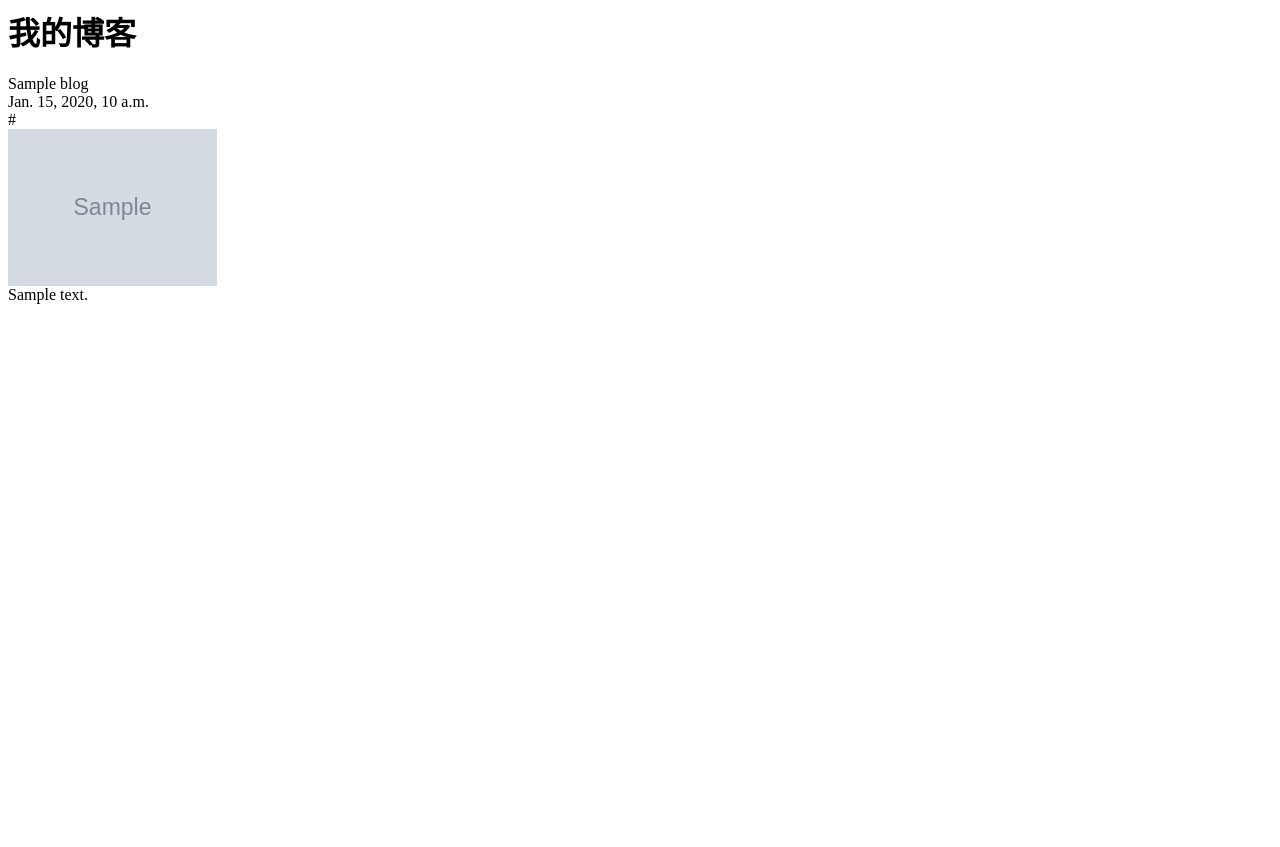
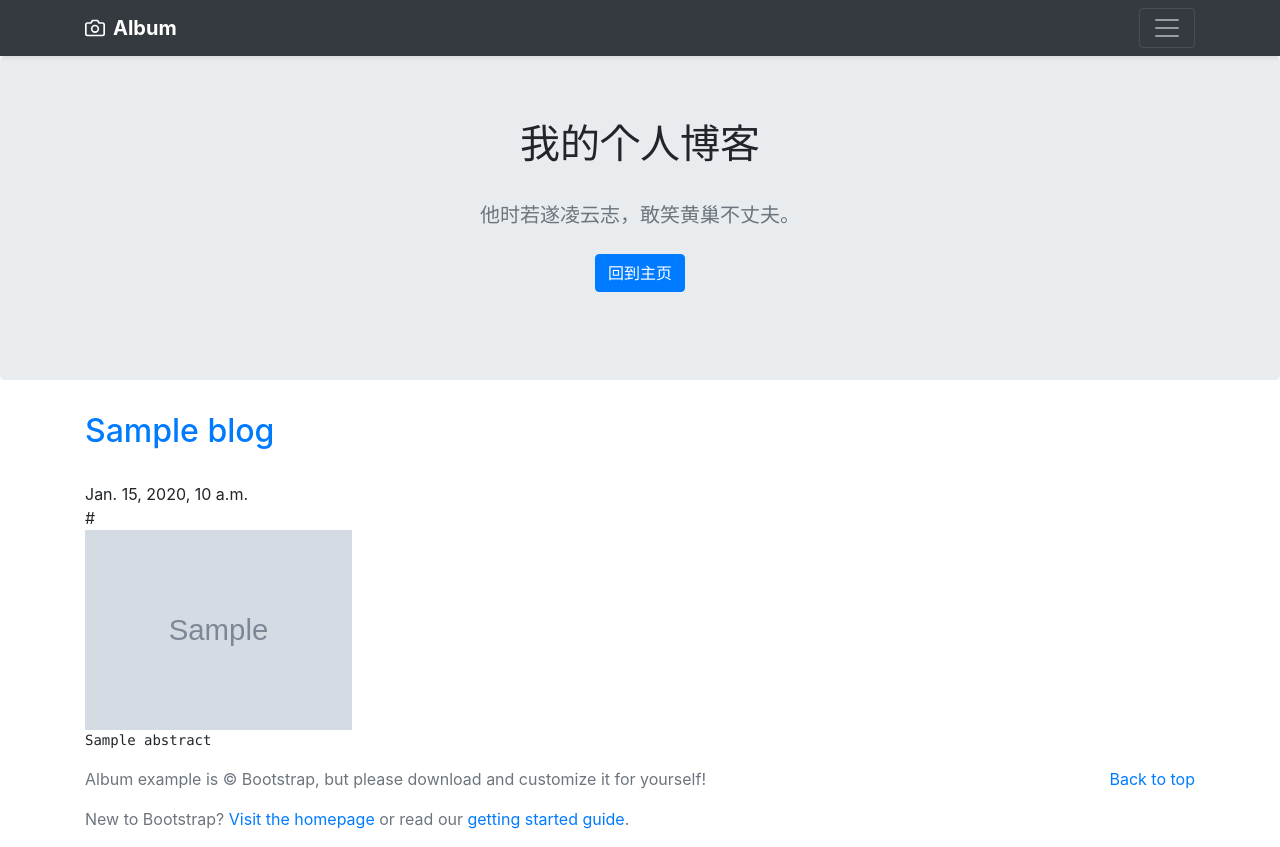
Before and after one commit to plsong/showme, a Django app: template blog/templates/blog.html in a window 1280 px wide. Before the commit the page ends 304 px from the top, so only its background shows below. Run offline with Django 3.2, Linux system fonts and the light colour scheme; the template is opened without the code that fills it: most values are stand-ins (such as "Sample title", 1, 10 or a date in 2020); grey boxes marked "Sample" are stand-in pictures; data that the repository does not hold is empty; some libraries are stand-ins or nearby versions.

Commit message:
优化了博客页面

```diff
--- a/blog/models.py
+++ b/blog/models.py
@@ -11,3 +11,6 @@ class Blog(models.Model):
 
     def __str__(self):
         return self.title # 这个函数创建
+
+    def abstract(self):
+        return self.text[:20]+'...'
--- a/blog/templates/blog.html
+++ b/blog/templates/blog.html
@@ -1,14 +1,106 @@
-<h1>我的博客</h1>
+<!doctype html>
+<html lang="en">
+<style type="text/css">
+    pre{
+        white-space: pre-wrap;
+        word-wrap: break-word;
+    }
+</style>
 
+  <head>
+    <meta charset="utf-8">
+    <meta name="viewport" content="width=device-width, initial-scale=1, shrink-to-fit=no">
+    <meta name="description" content="">
+    <meta name="author" content="Mark Otto, Jacob Thornton, and Bootstrap contributors">
+    <meta name="generator" content="Jekyll v3.8.5">
+    <title>Album example · Bootstrap</title>
+
+    <link rel="canonical" href="https://getbootstrap.com/docs/4.3/examples/album/">
+
+    <!-- Bootstrap core CSS -->
+<link rel="stylesheet" href="https://stackpath.bootstrapcdn.com/bootstrap/4.3.1/css/bootstrap.min.css" integrity="sha384-ggOyR0iXCbMQv3Xipma34MD+dH/1fQ784/j6cY/iJTQUOhcWr7x9JvoRxT2MZw1T" crossorigin="anonymous">
+
+
+
+  </head>
+  <body>
+    <header>
+  <div class="collapse bg-dark" id="navbarHeader">
+    <div class="container">
+      <div class="row">
+        <div class="col-sm-8 col-md-7 py-4">
+          <h4 class="text-white">About</h4>
+          <p class="text-muted">Add some information about the album below, the author, or any other background context. Make it a few sentences long so folks can pick up some informative tidbits. Then, link them off to some social networking sites or contact information.</p>
+        </div>
+        <div class="col-sm-4 offset-md-1 py-4">
+          <h4 class="text-white">Contact</h4>
+          <ul class="list-unstyled">
+            <li><a href="#" class="text-white">Follow on Twitter</a></li>
+            <li><a href="#" class="text-white">Like on Facebook</a></li>
+            <li><a href="#" class="text-white">Email me</a></li>
+          </ul>
+        </div>
+      </div>
+    </div>
+  </div>
+  <div class="navbar navbar-dark bg-dark shadow-sm">
+    <div class="container d-flex justify-content-between">
+      <a href="#" class="navbar-brand d-flex align-items-center">
+        <svg xmlns="http://www.w3.org/2000/svg" width="20" height="20" fill="none" stroke="currentColor" stroke-linecap="round" stroke-linejoin="round" stroke-width="2" aria-hidden="true" class="mr-2" viewBox="0 0 24 24" focusable="false"><path d="M23 19a2 2 0 0 1-2 2H3a2 2 0 0 1-2-2V8a2 2 0 0 1 2-2h4l2-3h6l2 3h4a2 2 0 0 1 2 2z"/><circle cx="12" cy="13" r="4"/></svg>
+        <strong>Album</strong>
+      </a>
+      <button class="navbar-toggler" type="button" data-toggle="collapse" data-target="#navbarHeader" aria-controls="navbarHeader" aria-expanded="false" aria-label="Toggle navigation">
+        <span class="navbar-toggler-icon"></span>
+      </button>
+    </div>
+  </div>
+</header>
+
+<main role="main">
+
+  <section class="jumbotron text-center">
+    <div class="container">
+      <h1 class="jumbotron-heading">我的个人博客</h1>
+        <br>
+      <p class="lead text-muted"> 他时若遂凌云志，敢笑黄巢不丈夫。</p>
+      <p>
+        <a href=".." class="btn btn-primary my-2">回到主页</a>
+
+      </p>
+    </div>
+  </section>
+    <div class="container">
         {% for blog in blog.all %}
-    {{ blog.title }}
+        <h2><a href='..'> {{ blog.title }}</a></h2>
         <br>
         {{ blog.date }}
         <br>
         {{ blog.url }}
         <br>
-    <img src="{{ blog.image.url }}" height="20%">
+        <img src="{{ blog.image.url }}" height= 200>
         <br>
-    {{ blog.text }}
+        <pre style="width:500px">{{ blog.abstract }}</pre>
+        {% endfor %}
+    </div>
 
-{% endfor %}
+
+
+</main>
+
+<footer class="text-muted">
+  <div class="container">
+    <p class="float-right">
+      <a href="#">Back to top</a>
+    </p>
+    <p>Album example is &copy; Bootstrap, but please download and customize it for yourself!</p>
+    <p>New to Bootstrap? <a href="https://getbootstrap.com/">Visit the homepage</a> or read our <a href="/docs/4.3/getting-started/introduction/">getting started guide</a>.</p>
+  </div>
+</footer>
+
+<script src="https://code.jquery.com/jquery-3.3.1.slim.min.js" integrity="sha384-q8i/X+965DzO0rT7abK41JStQIAqVgRVzpbzo5smXKp4YfRvH+8abtTE1Pi6jizo" crossorigin="anonymous"></script>
+<script src="https://cdnjs.cloudflare.com/ajax/libs/popper.js/1.14.7/umd/popper.min.js" integrity="sha384-UO2eT0CpHqdSJQ6hJty5KVphtPhzWj9WO1clHTMGa3JDZwrnQq4sF86dIHNDz0W1" crossorigin="anonymous"></script>
+<script src="https://stackpath.bootstrapcdn.com/bootstrap/4.3.1/js/bootstrap.min.js" integrity="sha384-JjSmVgyd0p3pXB1rRibZUAYoIIy6OrQ6VrjIEaFf/nJGzIxFDsf4x0xIM+B07jRM" crossorigin="anonymous"></script>
+
+
+  </body>
+</html>
```
Also changed, not shown: templates/home.html (+6 -9 lines). Lines whose indentation alone changed are shown as unchanged.
